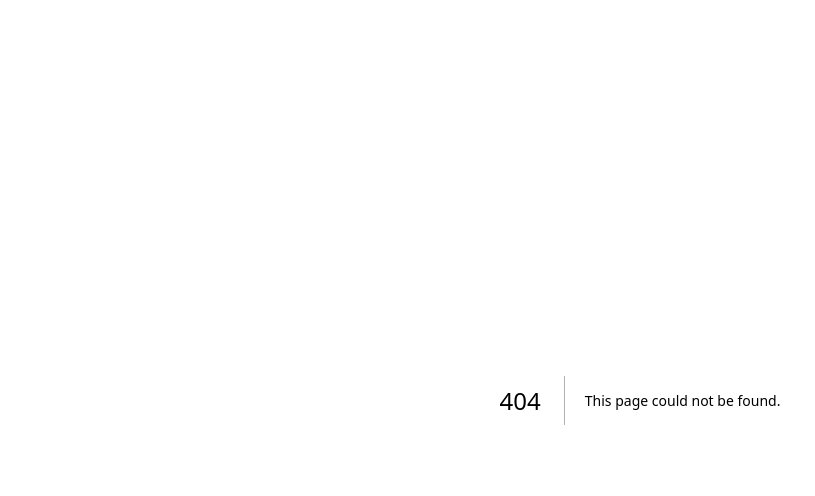
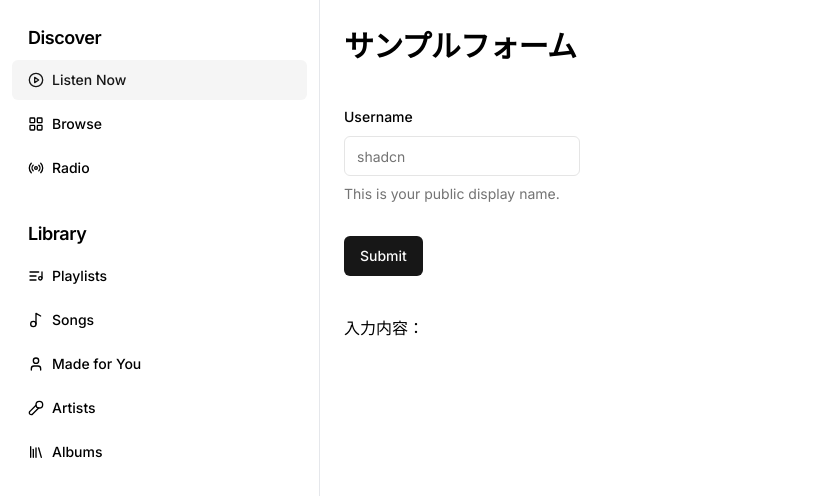
Before and after one commit to daiti0113/yamamoto-san, a Next.js app: page /sample/form in a window 1280 px wide. Before the commit this address had no page. Shown: the top 496 px of the page, without its empty margins (0-815 px from the left). Built offline with nearby package versions, Linux system fonts and the light colour scheme.

Commit message:
サイドバーのサンプルを追加

```diff
--- a/package.json
+++ b/package.json
@@ -14,6 +14,7 @@
     "@radix-ui/react-checkbox": "^1.0.4",
     "@radix-ui/react-label": "^2.0.2",
     "@radix-ui/react-radio-group": "^1.1.3",
+    "@radix-ui/react-scroll-area": "^1.0.5",
     "@radix-ui/react-select": "^2.0.0",
     "@radix-ui/react-slot": "^1.0.2",
     "class-variance-authority": "^0.7.0",
--- a/src/app/form/page.tsx
+++ /dev/null
@@ -1,40 +0,0 @@
-"use client"
-
-import { Button } from "@/components/atoms/button"
-import { Input } from "@/components/molecules/input"
-import { Form, FormControl, FormDescription, FormField, FormItem, FormLabel, FormMessage } from "@/components/molecules/form"
-import { useForm } from "react-hook-form"
-
-type FormState = {
-    username: string
-}
-
-export default function SampleFormPage() {
-  const form = useForm<FormState>()
-
-  const onSubmit = (data: FormState) => console.log(data)
-
-  return (
-    <Form {...form}>
-      <form onSubmit={form.handleSubmit(onSubmit)} className="space-y-8">
-        <FormField
-          control={form.control}
-          name="username"
-          render={({ field }) => (
-            <FormItem>
-              <FormLabel>Username</FormLabel>
-              <FormControl>
-                <Input placeholder="shadcn" {...field} />
-              </FormControl>
-              <FormDescription>
-                This is your public display name.
-              </FormDescription>
-              <FormMessage />
-            </FormItem>
-          )}
-        />
-        <Button type="submit">Submit</Button>
-      </form>
-    </Form>
-  )
-}
--- /dev/null
+++ b/src/app/sample/form/page.tsx
@@ -0,0 +1,52 @@
+"use client"
+
+import { Button } from "@/components/atoms/button"
+import { Input } from "@/components/molecules/input"
+import { Form, FormControl, FormDescription, FormField, FormItem, FormLabel, FormMessage } from "@/components/molecules/form"
+import { useForm } from "react-hook-form"
+import { useState } from "react"
+
+type FormState = {
+    username: string
+}
+
+// eslint-disable-next-line max-lines-per-function
+export default function SampleFormPage() {
+  const form = useForm<FormState>()
+  const [values, setValues] = useState<FormState>()
+
+  const onSubmit = (data: FormState) => setValues(data)
+
+  return (
+    <div>
+      {/* TODO: Headline コンポーネント作る */}
+      <h1 className="scroll-m-20 text-2xl font-extrabold tracking-tight lg:text-3xl">サンプルフォーム</h1>
+      <div className="mt-10">
+        <Form {...form}>
+          <form onSubmit={form.handleSubmit(onSubmit)} className="space-y-8">
+            <FormField
+              control={form.control}
+              name="username"
+              render={({ field }) => (
+                <FormItem>
+                  <FormLabel>Username</FormLabel>
+                  <FormControl>
+                    <Input placeholder="shadcn" {...field} />
+                  </FormControl>
+                  <FormDescription>
+                    This is your public display name.
+                  </FormDescription>
+                  <FormMessage />
+                </FormItem>
+              )}
+            />
+            <Button type="submit">Submit</Button>
+          </form>
+        </Form>
+      </div>
+      <div className="mt-10">
+        <p>入力内容： {values?.username}</p>
+      </div>
+    </div>
+  )
+}
--- /dev/null
+++ b/src/app/sample/layout.tsx
@@ -0,0 +1,16 @@
+import { Sidebar } from "@/components/organisms/sidebar"
+
+export default function SampleLayout({
+  children
+}: Readonly<{
+  children: React.ReactNode;
+}>) {
+  return (
+    <main className="h-screen flex">
+      <Sidebar className="h-full max-w-80 border-r-[1px]" />
+      <div className="py-7 px-6">
+        {children}
+      </div>
+    </main>
+  )
+}
--- /dev/null
+++ b/src/components/organisms/sidebar.tsx
@@ -0,0 +1,168 @@
+import { cn } from "@/lib/utils"
+import { Button } from "../atoms/button"
+
+type SidebarProps = {
+  className?: string
+}
+
+// eslint-disable-next-line max-lines-per-function
+export const Sidebar: React.FC<SidebarProps> = ({ className }) => {
+  return (
+    <div className={cn("pb-12", className)}>
+      <div className="space-y-4 py-4">
+        <div className="px-3 py-2">
+          <h2 className="mb-2 px-4 text-lg font-semibold tracking-tight">
+            Discover
+          </h2>
+          <div className="space-y-1">
+            <Button variant="secondary" className="w-full justify-start">
+              <svg
+                xmlns="http://www.w3.org/2000/svg"
+                viewBox="0 0 24 24"
+                fill="none"
+                stroke="currentColor"
+                strokeWidth="2"
+                strokeLinecap="round"
+                strokeLinejoin="round"
+                className="mr-2 h-4 w-4"
+              >
+                <circle cx="12" cy="12" r="10" />
+                <polygon points="10 8 16 12 10 16 10 8" />
+              </svg>
+              Listen Now
+            </Button>
+            <Button variant="ghost" className="w-full justify-start">
+              <svg
+                xmlns="http://www.w3.org/2000/svg"
+                viewBox="0 0 24 24"
+                fill="none"
+                stroke="currentColor"
+                strokeWidth="2"
+                strokeLinecap="round"
+                strokeLinejoin="round"
+                className="mr-2 h-4 w-4"
+              >
+                <rect width="7" height="7" x="3" y="3" rx="1" />
+                <rect width="7" height="7" x="14" y="3" rx="1" />
+                <rect width="7" height="7" x="14" y="14" rx="1" />
+                <rect width="7" height="7" x="3" y="14" rx="1" />
+              </svg>
+              Browse
+            </Button>
+            <Button variant="ghost" className="w-full justify-start">
+              <svg
+                xmlns="http://www.w3.org/2000/svg"
+                viewBox="0 0 24 24"
+                fill="none"
+                stroke="currentColor"
+                strokeWidth="2"
+                strokeLinecap="round"
+                strokeLinejoin="round"
+                className="mr-2 h-4 w-4"
+              >
+                <path d="M4.9 19.1C1 15.2 1 8.8 4.9 4.9" />
+                <path d="M7.8 16.2c-2.3-2.3-2.3-6.1 0-8.5" />
+                <circle cx="12" cy="12" r="2" />
+                <path d="M16.2 7.8c2.3 2.3 2.3 6.1 0 8.5" />
+                <path d="M19.1 4.9C23 8.8 23 15.1 19.1 19" />
+              </svg>
+              Radio
+            </Button>
+          </div>
+        </div>
+        <div className="px-3 py-2">
+          <h2 className="mb-2 px-4 text-lg font-semibold tracking-tight">
+            Library
+          </h2>
+          <div className="space-y-1">
+            <Button variant="ghost" className="w-full justify-start">
+              <svg
+                xmlns="http://www.w3.org/2000/svg"
+                viewBox="0 0 24 24"
+                fill="none"
+                stroke="currentColor"
+                strokeWidth="2"
+                strokeLinecap="round"
+                strokeLinejoin="round"
+                className="mr-2 h-4 w-4"
+              >
+                <path d="M21 15V6" />
+                <path d="M18.5 18a2.5 2.5 0 1 0 0-5 2.5 2.5 0 0 0 0 5Z" />
+                <path d="M12 12H3" />
+                <path d="M16 6H3" />
+                <path d="M12 18H3" />
+              </svg>
+              Playlists
+            </Button>
+            <Button variant="ghost" className="w-full justify-start">
+              <svg
+                xmlns="http://www.w3.org/2000/svg"
+                viewBox="0 0 24 24"
+                fill="none"
+                stroke="currentColor"
+                strokeWidth="2"
+                strokeLinecap="round"
+                strokeLinejoin="round"
+                className="mr-2 h-4 w-4"
+              >
+                <circle cx="8" cy="18" r="4" />
+                <path d="M12 18V2l7 4" />
+              </svg>
+              Songs
+            </Button>
+            <Button variant="ghost" className="w-full justify-start">
+              <svg
+                xmlns="http://www.w3.org/2000/svg"
+                viewBox="0 0 24 24"
+                fill="none"
+                stroke="currentColor"
+                strokeWidth="2"
+                strokeLinecap="round"
+                strokeLinejoin="round"
+                className="mr-2 h-4 w-4"
+              >
+                <path d="M19 21v-2a4 4 0 0 0-4-4H9a4 4 0 0 0-4 4v2" />
+                <circle cx="12" cy="7" r="4" />
+              </svg>
+              Made for You
+            </Button>
+            <Button variant="ghost" className="w-full justify-start">
+              <svg
+                xmlns="http://www.w3.org/2000/svg"
+                viewBox="0 0 24 24"
+                fill="none"
+                stroke="currentColor"
+                strokeWidth="2"
+                strokeLinecap="round"
+                strokeLinejoin="round"
+                className="mr-2 h-4 w-4"
+              >
+                <path d="m12 8-9.04 9.06a2.82 2.82 0 1 0 3.98 3.98L16 12" />
+                <circle cx="17" cy="7" r="5" />
+              </svg>
+              Artists
+            </Button>
+            <Button variant="ghost" className="w-full justify-start">
+              <svg
+                xmlns="http://www.w3.org/2000/svg"
+                viewBox="0 0 24 24"
+                fill="none"
+                stroke="currentColor"
+                strokeWidth="2"
+                strokeLinecap="round"
+                strokeLinejoin="round"
+                className="mr-2 h-4 w-4"
+              >
+                <path d="m16 6 4 14" />
+                <path d="M12 6v14" />
+                <path d="M8 8v12" />
+                <path d="M4 4v16" />
+              </svg>
+              Albums
+            </Button>
+          </div>
+        </div>
+      </div>
+    </div>
+  )
+}
```
Also changed, not shown: 1 other file (tests, documents, lock files or other folders).
